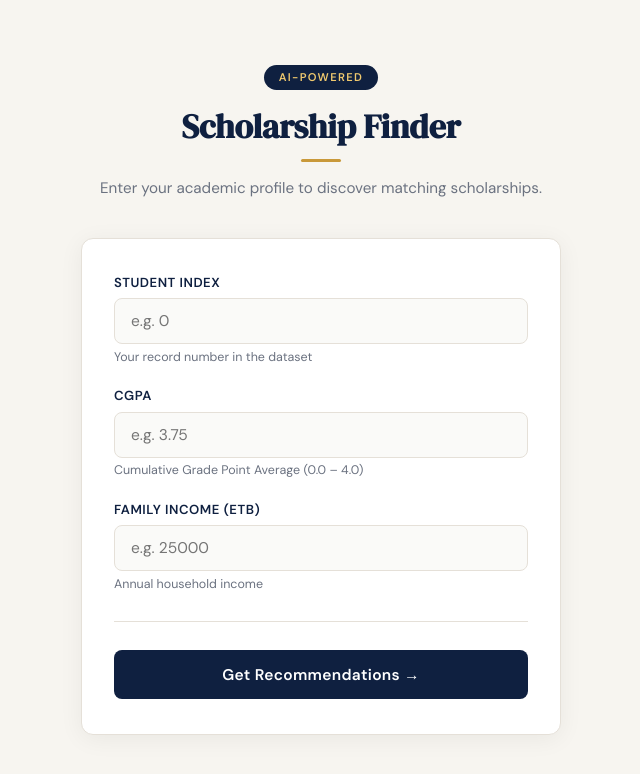
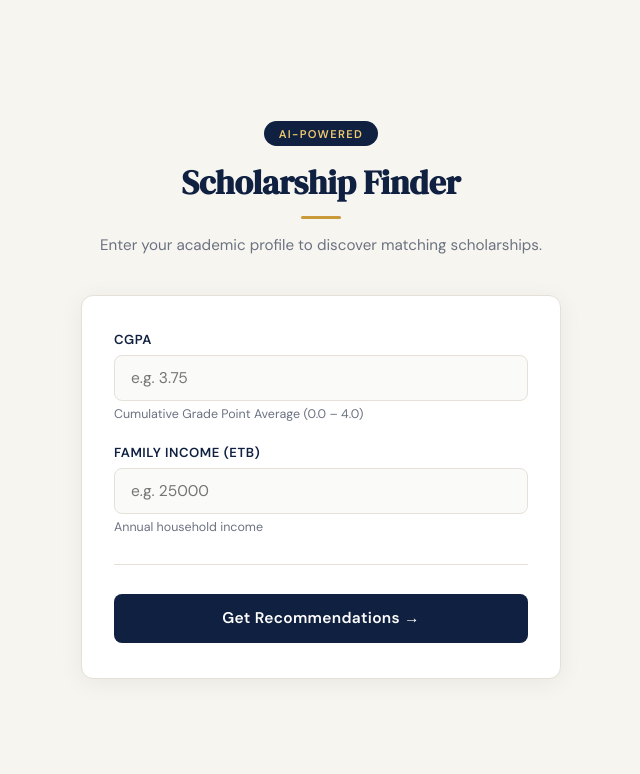
Before and after one commit to yesahek/Scholarship-Recommendation-Platform, a FastAPI app: page / in a window 1280 px wide. Shown: the top 774 px of the page, without its empty margins (319-959 px from the left). Run offline with FastAPI, Linux system fonts and the light colour scheme; parts of the project's set-up code (start-up, migrations or seed data) failed here and were passed over.

Commit message:
remving student index input

```diff
--- a/app/main.py
+++ b/app/main.py
@@ -3,7 +3,7 @@ from fastapi.responses import HTMLResponse, JSONResponse
 from fastapi.templating import Jinja2Templates
 import pickle
 from pathlib import Path
-from sentence_transformers import util
+from sentence_transformers import SentenceTransformer, util
 
 app = FastAPI(title="Scholarship Recommendation Web App")
 
@@ -13,6 +13,9 @@ templates = Jinja2Templates(directory=str(BASE_DIR / "app" / "templates"))
 
 # Load pre-computed embeddings and scholarship list
 model_path = BASE_DIR / "workspace" / "Models" / "sbert"
+
+# Load SBERT model to encode live student profiles at request time
+model = SentenceTransformer("all-MiniLM-L6-v2")
 
 with open(model_path / "profile_embeddings.pkl", "rb") as f:
     profile_embeddings = pickle.load(f)
@@ -41,17 +44,18 @@ def home(request: Request):
 @app.post("/recommend", response_class=HTMLResponse)
 def recommend(
     request: Request,
-    student_index: int = Form(...),
     cgpa: float = Form(...),
     income: int = Form(...)
 ):
-    scores = similarity_scores[student_index].cpu().tolist()
-    ranked = sorted(list(enumerate(scores)), key=lambda x: x[1], reverse=True)
+    # Build a natural-language profile and encode it on the fly
+    query = f"Student with CGPA {cgpa} and family income {income}"
+    profile_embedding = model.encode(query, convert_to_tensor=True)
+    scores = util.cos_sim(profile_embedding, scholarship_embeddings)[0].cpu().tolist()
 
+    ranked = sorted(enumerate(scores), key=lambda x: x[1], reverse=True)
     results = []
     for i, score in ranked[:3]:
         sch = scholarships[i]
-        # Eligibility filters
         if "CGPA above 3.5" in sch and cgpa < 3.5:
             continue
         if "income below 30,000" in sch and income > 30000:
@@ -62,7 +66,6 @@ def recommend(
         name="results.html",
         context={
             "request": request,
-            "student_index": student_index,
             "cgpa": cgpa,
             "income": income,
             "recommendations": results
--- a/app/templates/index.html
+++ b/app/templates/index.html
@@ -163,12 +163,6 @@
         <div class="card">
             <form action="/recommend" method="post">
                 <div class="field">
-                    <label for="student_index">Student Index</label>
-                    <input type="number" id="student_index" name="student_index" placeholder="e.g. 0" required>
-                    <div class="hint">Your record number in the dataset</div>
-                </div>
-
-                <div class="field">
                     <label for="cgpa">CGPA</label>
                     <input type="text" id="cgpa" name="cgpa" placeholder="e.g. 3.75" required>
                     <div class="hint">Cumulative Grade Point Average (0.0 – 4.0)</div>
--- a/app/templates/results.html
+++ b/app/templates/results.html
@@ -204,7 +204,7 @@
         <a href="/" class="back-link">&larr; New Search</a>
 
         <div class="header">
-            <h1>Recommendations for Student #{{ student_index }}</h1>
+            <h1>Your Scholarship Matches</h1>
             <div class="accent-line"></div>
 
             <div class="profile-strip">
```
Also changed, not shown: tests/test_main.py (+25 -49 lines), README.md.
